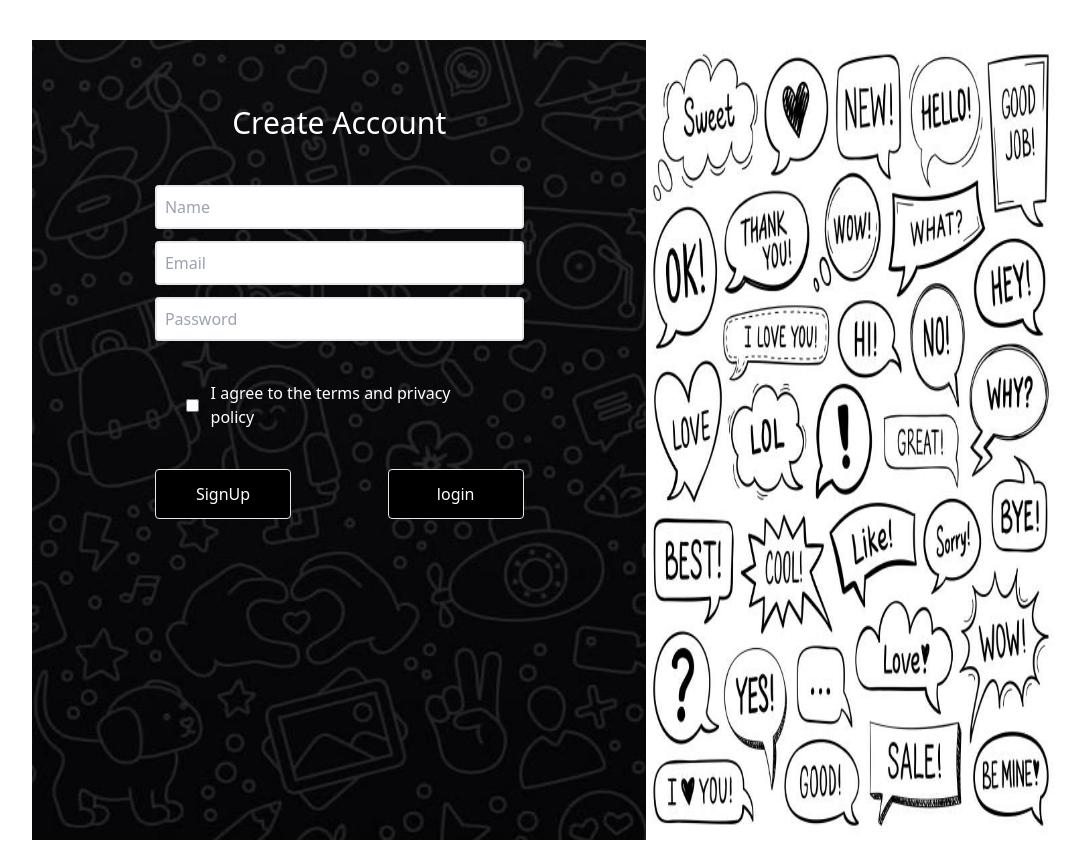
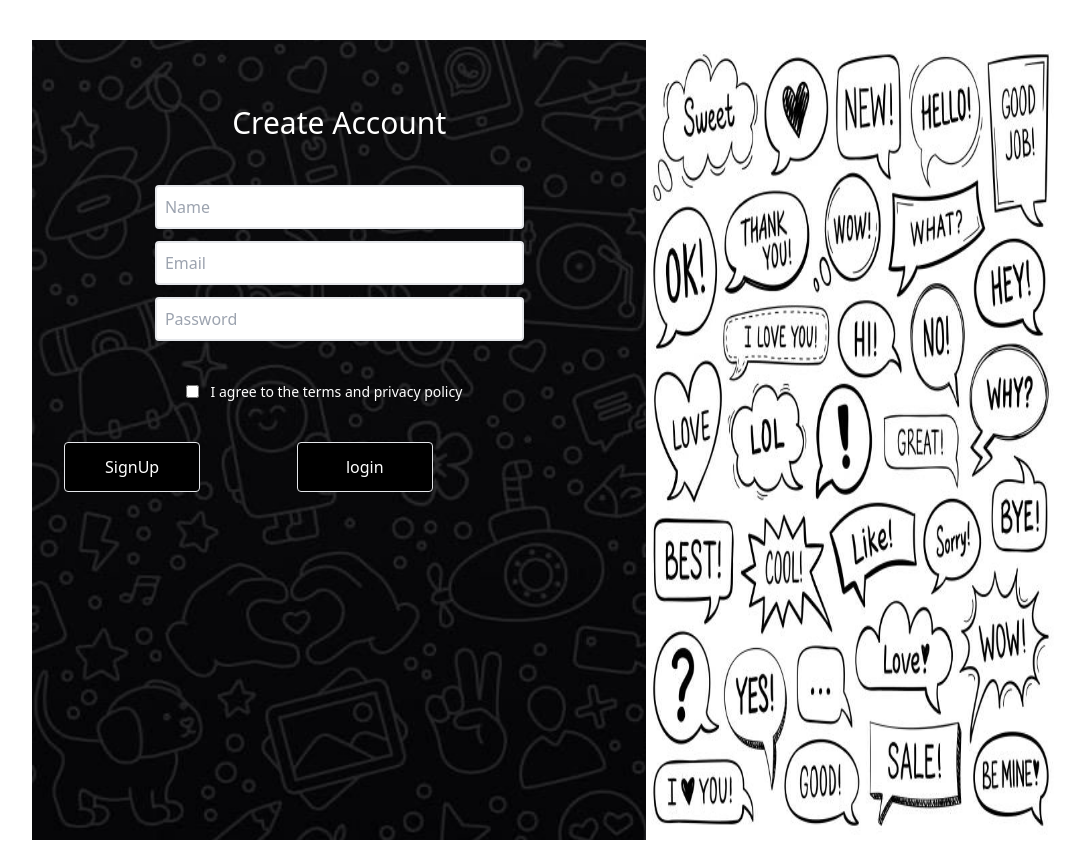
Before and after one commit to Deji06/chat-app, a React (Vite) app: page / in a window 1280 px wide. Shown: the whole page, without its empty margins (96-1176 px from the left). Built offline with nearby package versions, Linux system fonts and the light colour scheme.

Commit message:
made few changes to the ui

```diff
--- a/src/components/SignUp.tsx
+++ b/src/components/SignUp.tsx
@@ -46,8 +46,8 @@ const SignUp = ({ setRegisteredUser }: signUpProps) => {
   }
 
   const handleForm = async (e: React.FormEvent) => {
+    e.preventDefault();
     if(!formValidation ()) return;
-    e.preventDefault();
     if (!check) {
       setError("please agree to the terms and privacy");
       setLoading(false);
@@ -120,7 +120,7 @@ const SignUp = ({ setRegisteredUser }: signUpProps) => {
                 onChange={(e) => setName(e.target.value)}
                 // required
               />
-              {clientError.name && <p className="text-red-500 text-center">{clientError.name}</p>}
+              {clientError.name && <p className="text-red-500 ml-10 ">{clientError.name}</p>}
               <input
                 type="text"
                 placeholder="Email"
@@ -129,7 +129,7 @@ const SignUp = ({ setRegisteredUser }: signUpProps) => {
                 onChange={(e) => setEmail(e.target.value)}
                 // required
               />
-              {clientError.email && <p className="text-red-500 text-center">{clientError.email}</p>}
+              {clientError.email && <p className="text-red-500 ml-10 ">{clientError.email}</p>}
               <input
                 type="password"
                 placeholder="Password"
@@ -138,7 +138,7 @@ const SignUp = ({ setRegisteredUser }: signUpProps) => {
                 onChange={(e) => setPassword(e.target.value)}
                 // required
               />
-              {clientError.password && <p className="text-red-500 text-center">{clientError.password}</p>}
+              {clientError.password && <p className="text-red-500 ml-10 ">{clientError.password}</p>}
 
             </div>
             {error && (
@@ -146,21 +146,21 @@ const SignUp = ({ setRegisteredUser }: signUpProps) => {
                 {error}
               </p>
             )}
-            <div className="flex items-center gap-x-3 mt-10 w-fit ml-12  md:m-auto lg:w-[50%]">
+            <div className="flex items-center gap-x-3 mt-10 w-fit ml-12 md:m-auto lg:w-[50%]">
               <input
                 type="checkbox"
                 checked={check}
                 onChange={(e) => setCheck(e.target.checked)}
               />
-              <p className="text-white">
+              <p className="text-white text-[14px]">
                 I agree to the terms and privacy policy
               </p>
             </div>
-            <div className="flex justify-between items-center gap-x-10 w-[80%] md:w-[60%] mt-10 m-auto">
+            <div className="flex justify-between items-center gap-x-8 w-[80%] md:w-[60%] mt-10 ml-8">
               <button
                 onClick={handleForm}
                 type="submit"
-                className="border bg-black py-3 px-10 rounded  text-white"
+                className="border bg-black py-3 px-10 rounded text-white"
               >
                 {loading ? <p className="whitespace-nowrap">signingup....</p> : <p>SignUp</p>}
               </button>
--- a/src/pages/LogIn.tsx
+++ b/src/pages/LogIn.tsx
@@ -45,8 +45,8 @@ const Login = ({ registeredUser }: loginProps) => {
   };
 
   const handleForm = async (e: React.FormEvent) => {
+    e.preventDefault();
     if (!validateForm()) return;
-    e.preventDefault();
 
     const url = import.meta.env.VITE_API_URL;
     const config = {
@@ -105,7 +105,7 @@ const Login = ({ registeredUser }: loginProps) => {
                 onChange={(e) => setEmail(e.target.value)}
                 // required
               />
-               {Usererror.email && <p className="text-red-500 text-center">{Usererror.email}</p>}
+               {Usererror.email && <p className="text-red-500 ml-10">{Usererror.email}</p>}
               <input
                 type="password"
                 placeholder="Password"
@@ -114,7 +114,7 @@ const Login = ({ registeredUser }: loginProps) => {
                 onChange={(e) => setPassword(e.target.value)}
                 // required
               />
-               {Usererror.password && <p className="text-red-500 text-center">{Usererror.password}</p>}
+               {Usererror.password && <p className="text-red-500 ml-10">{Usererror.password}</p>}
             </div>
             {error && (
               <p className="text-red-500 lg:w-[50%] m-auto lg:ml-[130px] text-center mt-3">
```
